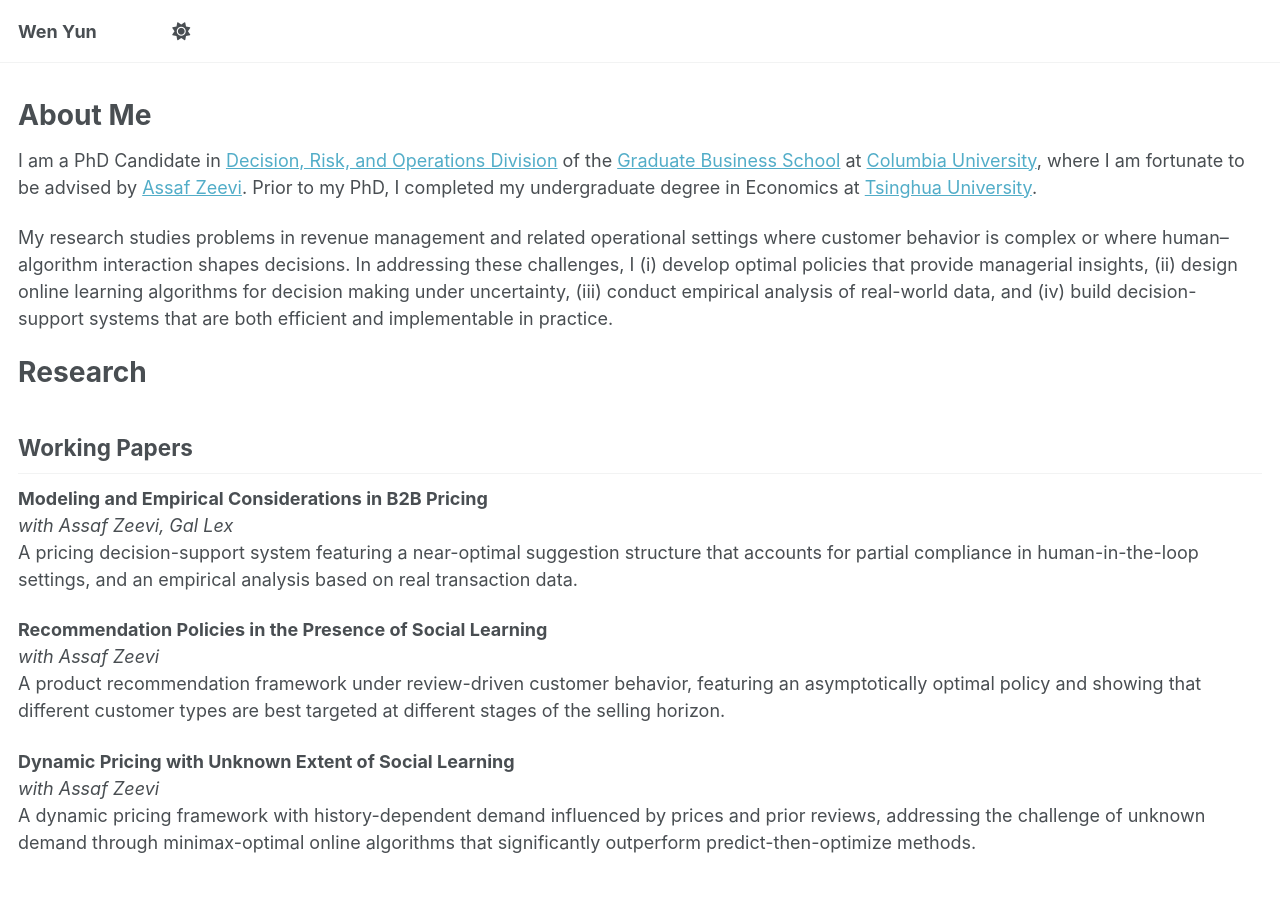
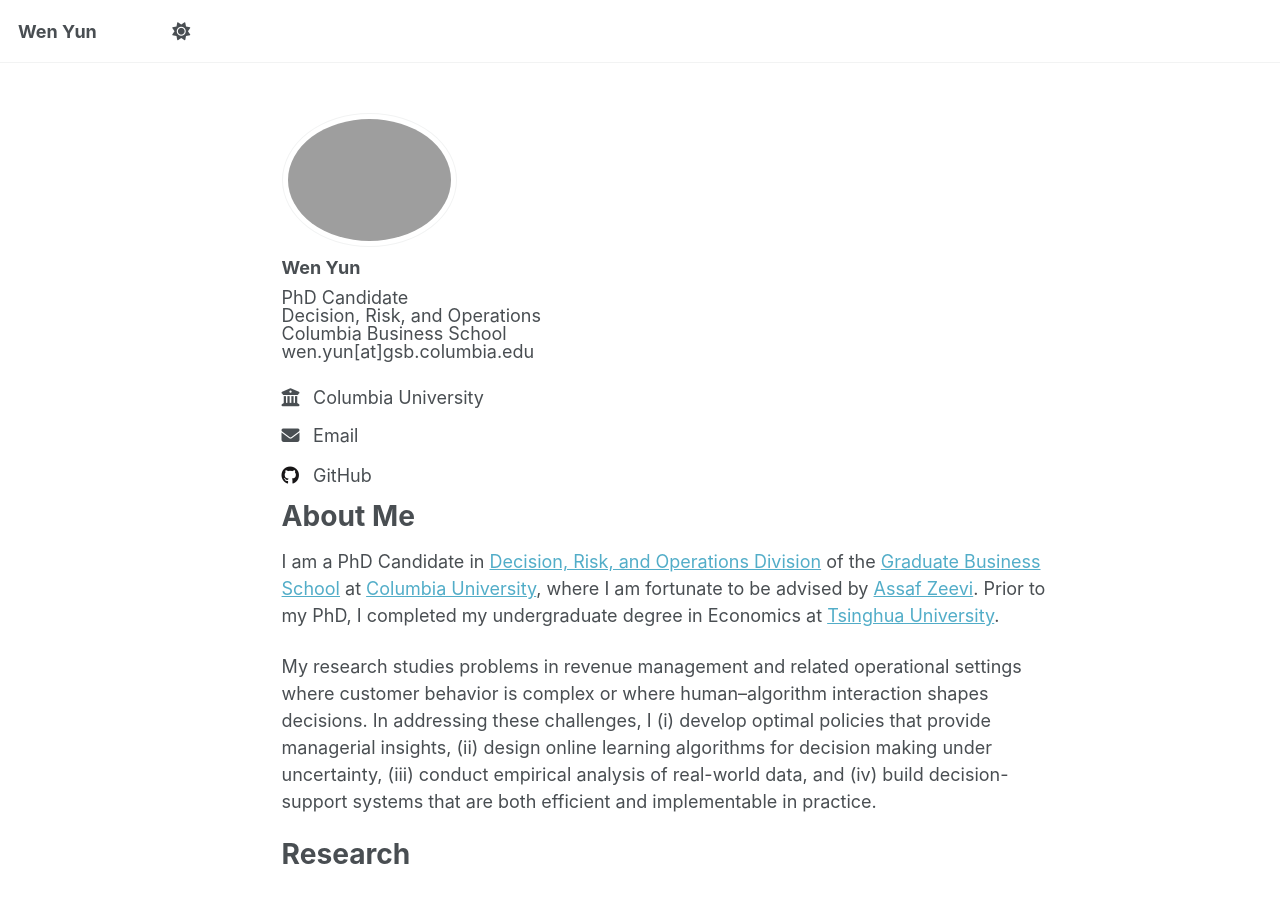
Before and after one commit to wenyun0/wenyun0.github.io, a Jekyll site: the page built from _pages/about.md, in a window 1280 px wide and 900 px high. Built offline with Jekyll 4.4.1, drawn with Linux system fonts in a browser that asks for light colours; a script that is not in the unit is left out; part of the change alters nothing that is shown.

Commit message:
Update about.md

```diff
--- a/_pages/about.md
+++ b/_pages/about.md
@@ -1,14 +1,15 @@
 ---
 permalink: /
-layout: splash
+layout: single
 title: ""
-author_profile: true
+author_profile: false
+classes: wide
 redirect_from:
   - /about/
   - /about.html
 ---
 
-
+{% include author-profile.html %}
 # About Me
 I am a PhD Candidate in [Decision, Risk, and Operations Division](https://business.columbia.edu/faculty/divisions/dro) of the [Graduate Business School](https://business.columbia.edu) at [Columbia University](https://www.columbia.edu), where I am fortunate to be advised by [Assaf Zeevi](https://business.columbia.edu/faculty/people/assaf-zeevi). Prior to my PhD, I completed my undergraduate degree in Economics at [Tsinghua University](https://www.tsinghua.edu.cn/en/).
 
```
